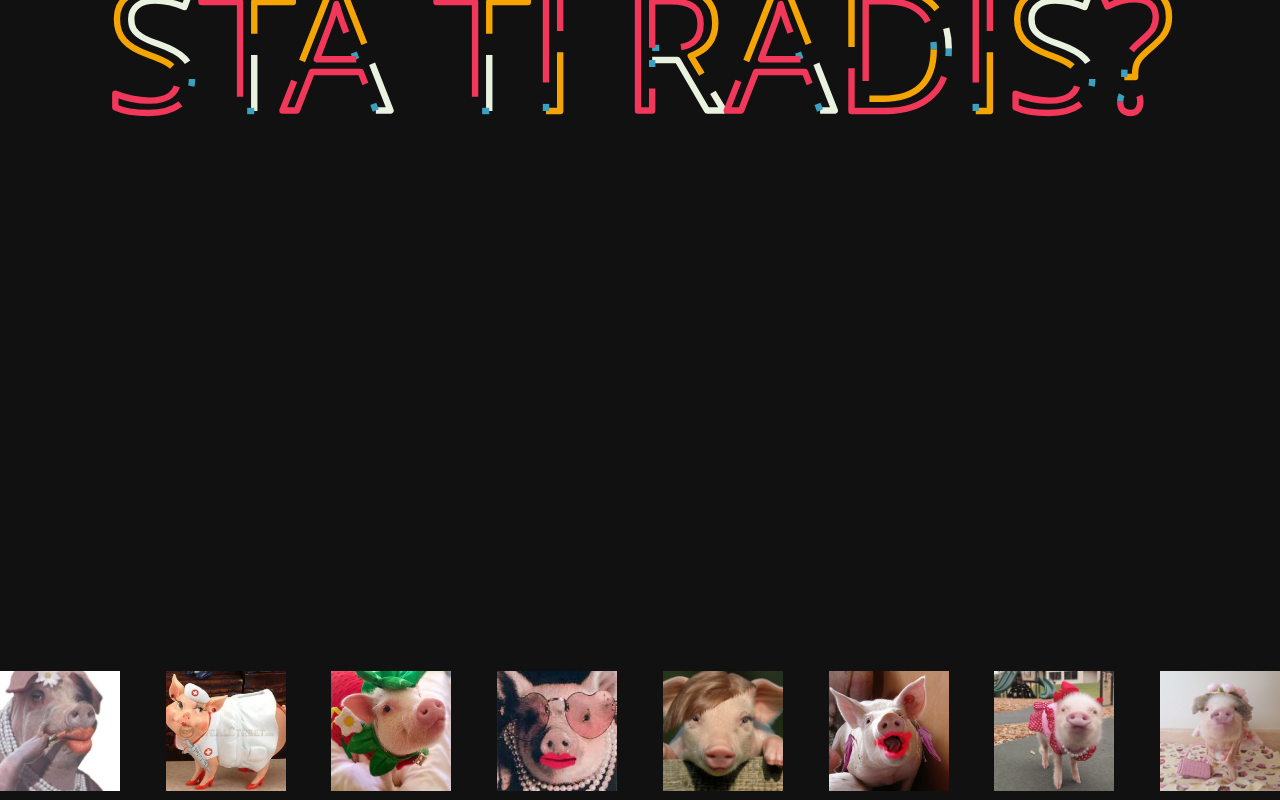
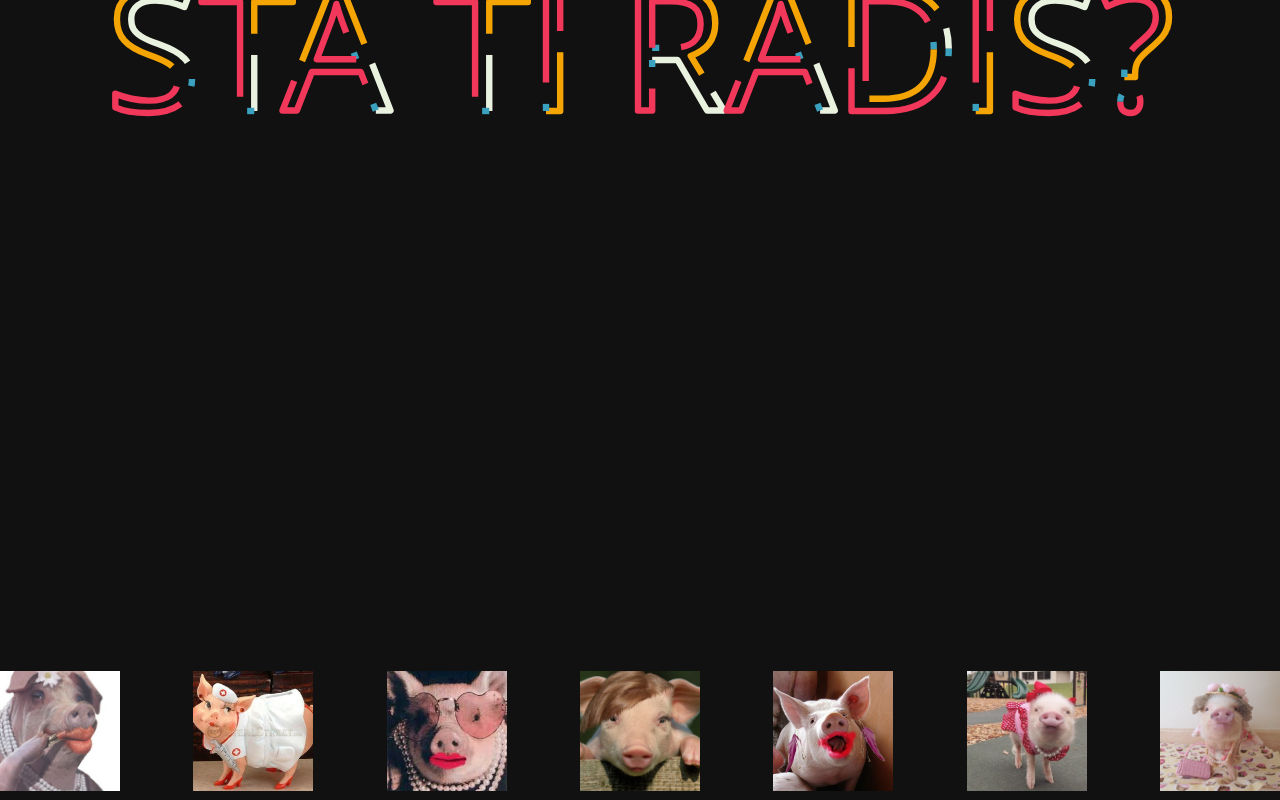
Before and after one commit to Goja62/siteCreate, a plain HTML site: page index.html in a window 1280 px wide. Shown: the part 456-1256 px from the top of the page. Drawn offline with Linux system fonts and the light colour scheme.

Commit message:
za Jacu promena brisanje slike 3

```diff
--- a/index.html
+++ b/index.html
@@ -30,9 +30,6 @@
         <img src="images/Guda2.jpg" alt="guda2" />
       </div>
       <div>
-        <img src="images/Guda3.jpg" alt="guda3" />
-      </div>
-      <div>
         <img src="images/Guda4.jpg" alt="guda4" />
       </div>
       <div>
```
